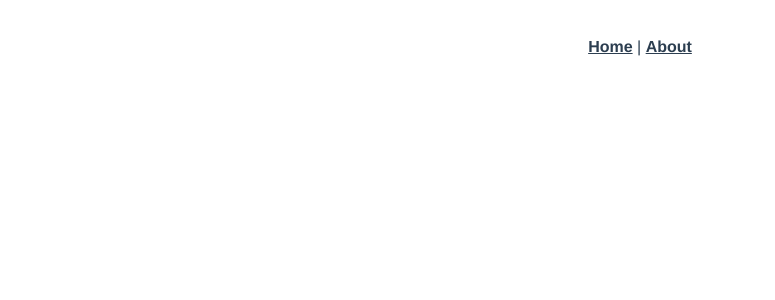
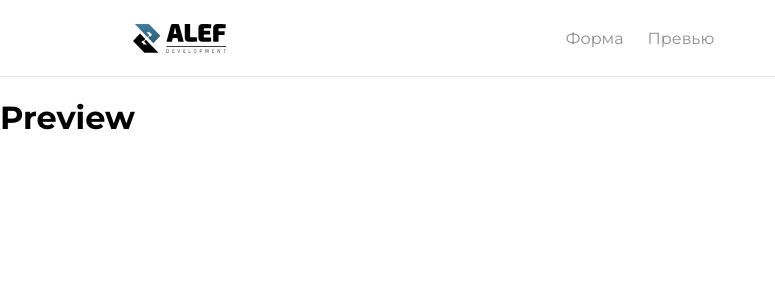
Before and after one commit to Alyona-Semenova/family-info, a Vue app: page /preview in a window 1280 px wide. Shown: the top 300 px of the page, without its empty margins (0-775 px from the left). Built offline with nearby package versions, Linux system fonts and the light colour scheme.

Commit message:
added header, configured routes

```diff
--- a/src/App.vue
+++ b/src/App.vue
@@ -1,32 +1,50 @@
+
 <template>
   <div id="app">
-    <nav>
-      <router-link to="/">Home</router-link> |
-      <router-link to="/about">About</router-link>
-    </nav>
+    <!-- <header class="header">
+      <img src="./assets/logo.svg" alt="logo" class="header__logo">
+
+      <nav>
+        <router-link to="/form">Форма</router-link>
+        <router-link to="/preview">Превью</router-link>
+      </nav>
+    </header> -->
+
+    <HeaderComponent/>
+
     <router-view/>
   </div>
 </template>
 
+<script>
+import HeaderComponent from './components/HeaderComponent.vue';
+
+export default {
+  name: 'App',
+  components: {
+    HeaderComponent,
+  }
+}
+</script>
+
 <style lang="scss">
+@import url('https://fonts.googleapis.com/css2?family=Inter:ital,opsz,wght@0,14..32,100..900;1,14..32,100..900&family=Montserrat:ital,wght@0,100..900;1,100..900&family=Rufina:wght@400;700&display=swap');
+
+html, body {
+  width: 100vw;
+  height: 100vh;
+  margin: 0;
+  padding: 0;
+  position: relative;
+}
+
 #app {
-  font-family: Avenir, Helvetica, Arial, sans-serif;
+  font-family: 'Montserrat',sans-serif;
   -webkit-font-smoothing: antialiased;
   -moz-osx-font-smoothing: grayscale;
-  text-align: center;
-  color: #2c3e50;
+  width: 100%;
+  height: 100%
 }
 
-nav {
-  padding: 30px;
 
-  a {
-    font-weight: bold;
-    color: #2c3e50;
-
-    &.router-link-exact-active {
-      color: #42b983;
-    }
-  }
-}
 </style>
--- /dev/null
+++ b/src/components/HeaderComponent.vue
@@ -0,0 +1,48 @@
+<template>
+      <header class="header">
+        <img src="../assets/logo.svg" alt="logo" class="header__logo">
+
+        <nav>
+          <router-link to="/form">Форма</router-link>
+          <router-link to="/preview">Превью</router-link>
+        </nav>
+      </header>
+</template>
+
+<script>
+
+export default {
+    name: "HeaderComponent",
+}
+
+</script>
+
+
+<style lang="scss" scoped>
+.header {
+    width: 100%;
+    height: 76px;
+    background-color: #fff;
+    display: flex;
+    align-items: center;
+    justify-content: center;
+    border-bottom: 1px solid #E7E7E7;
+
+    &__logo {
+     position: absolute;
+     left: 92px;
+    }
+   }
+
+   nav {
+     display: flex;
+     justify-content: center;
+     align-items: center;
+     gap: 24px;
+
+     a {
+       color: #8D8D8D;
+       text-decoration: none;
+     }
+   }
+   </style>
--- a/src/components/HelloWorld.vue
+++ /dev/null
@@ -1,60 +0,0 @@
-<template>
-  <div class="hello">
-    <h1>{{ msg }}</h1>
-    <p>
-      For a guide and recipes on how to configure / customize this project,<br>
-      check out the
-      <a href="https://cli.vuejs.org" target="_blank" rel="noopener">vue-cli documentation</a>.
-    </p>
-    <h3>Installed CLI Plugins</h3>
-    <ul>
-      <li><a href="https://github.com/vuejs/vue-cli/tree/dev/packages/%40vue/cli-plugin-babel" target="_blank" rel="noopener">babel</a></li>
-      <li><a href="https://github.com/vuejs/vue-cli/tree/dev/packages/%40vue/cli-plugin-router" target="_blank" rel="noopener">router</a></li>
-      <li><a href="https://github.com/vuejs/vue-cli/tree/dev/packages/%40vue/cli-plugin-vuex" target="_blank" rel="noopener">vuex</a></li>
-      <li><a href="https://github.com/vuejs/vue-cli/tree/dev/packages/%40vue/cli-plugin-eslint" target="_blank" rel="noopener">eslint</a></li>
-    </ul>
-    <h3>Essential Links</h3>
-    <ul>
-      <li><a href="https://vuejs.org" target="_blank" rel="noopener">Core Docs</a></li>
-      <li><a href="https://forum.vuejs.org" target="_blank" rel="noopener">Forum</a></li>
-      <li><a href="https://chat.vuejs.org" target="_blank" rel="noopener">Community Chat</a></li>
-      <li><a href="https://twitter.com/vuejs" target="_blank" rel="noopener">Twitter</a></li>
-      <li><a href="https://news.vuejs.org" target="_blank" rel="noopener">News</a></li>
-    </ul>
-    <h3>Ecosystem</h3>
-    <ul>
-      <li><a href="https://router.vuejs.org" target="_blank" rel="noopener">vue-router</a></li>
-      <li><a href="https://vuex.vuejs.org" target="_blank" rel="noopener">vuex</a></li>
-      <li><a href="https://github.com/vuejs/vue-devtools#vue-devtools" target="_blank" rel="noopener">vue-devtools</a></li>
-      <li><a href="https://vue-loader.vuejs.org" target="_blank" rel="noopener">vue-loader</a></li>
-      <li><a href="https://github.com/vuejs/awesome-vue" target="_blank" rel="noopener">awesome-vue</a></li>
-    </ul>
-  </div>
-</template>
-
-<script>
-export default {
-  name: 'HelloWorld',
-  props: {
-    msg: String
-  }
-}
-</script>
-
-<!-- Add "scoped" attribute to limit CSS to this component only -->
-<style scoped lang="scss">
-h3 {
-  margin: 40px 0 0;
-}
-ul {
-  list-style-type: none;
-  padding: 0;
-}
-li {
-  display: inline-block;
-  margin: 0 10px;
-}
-a {
-  color: #42b983;
-}
-</style>
--- a/src/router/index.js
+++ b/src/router/index.js
@@ -1,22 +1,19 @@
 import Vue from 'vue'
 import VueRouter from 'vue-router'
-import HomeView from '../views/HomeView.vue'
+import FormView from '../views/FormView.vue'
 
 Vue.use(VueRouter)
 
 const routes = [
   {
-    path: '/',
-    name: 'home',
-    component: HomeView
+    path: '/form',
+    name: 'form',
+    component: FormView
   },
   {
-    path: '/about',
-    name: 'about',
-    // route level code-splitting
-    // this generates a separate chunk (about.[hash].js) for this route
-    // which is lazy-loaded when the route is visited.
-    component: () => import(/* webpackChunkName: "about" */ '../views/AboutView.vue')
+    path: '/preview',
+    name: 'preview',
+    component: () => import(/* webpackChunkName: "about" */ '../views/PreviewView.vue')
   }
 ]
 
--- a/src/views/AboutView.vue
+++ /dev/null
@@ -1,5 +0,0 @@
-<template>
-  <div class="about">
-    <h1>This is an about page</h1>
-  </div>
-</template>
--- /dev/null
+++ b/src/views/FormView.vue
@@ -0,0 +1,11 @@
+<template>
+  <div class="form-view">
+    <h1>Form</h1>
+  </div>
+</template>
+
+<script>
+export default {
+  name: 'FormView',
+}
+</script>
--- a/src/views/HomeView.vue
+++ /dev/null
@@ -1,18 +0,0 @@
-<template>
-  <div class="home">
-    <img alt="Vue logo" src="../assets/logo.png">
-    <HelloWorld msg="Welcome to Your Vue.js App"/>
-  </div>
-</template>
-
-<script>
-// @ is an alias to /src
-import HelloWorld from '@/components/HelloWorld.vue'
-
-export default {
-  name: 'HomeView',
-  components: {
-    HelloWorld
-  }
-}
-</script>
--- /dev/null
+++ b/src/views/PreviewView.vue
@@ -0,0 +1,11 @@
+<template>
+  <div class="preview-view">
+    <h1>Preview</h1>
+  </div>
+</template>
+
+<script>
+export default {
+  name: 'PreviewView',
+}
+</script>
```
Also changed, not shown: src/assets/logo.png (deleted), src/assets/logo.svg (added).
